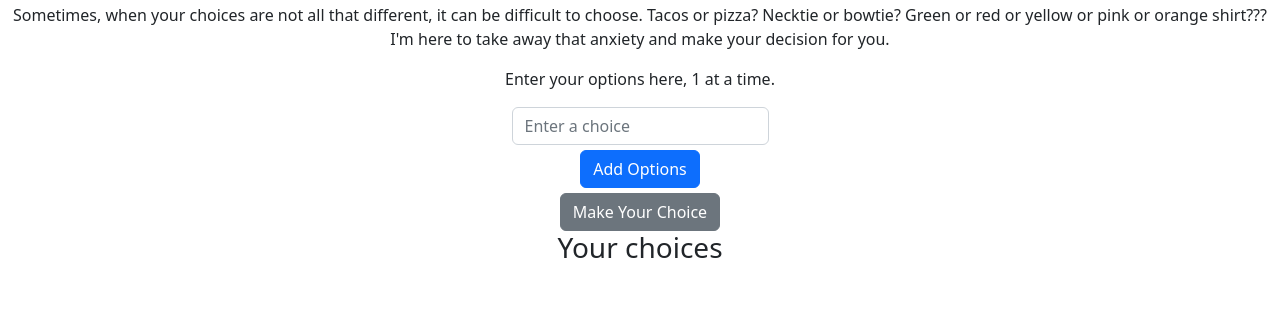
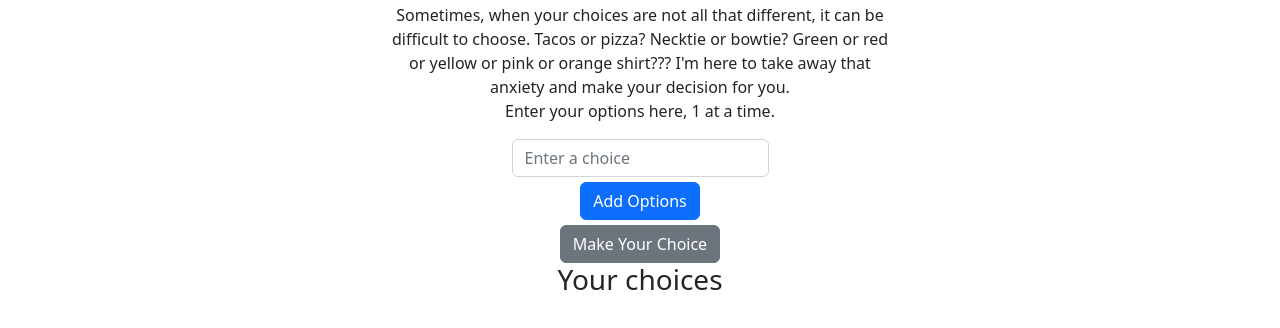
Before and after one commit to RanchoDad/choicesgame, a plain HTML site: page index.html in a window 1280 px wide. Shown: the part 58-386 px from the top of the page. Drawn offline with nearby package versions, Linux system fonts and the light colour scheme.

Commit message:
updated html and style

```diff
--- a/index.html
+++ b/index.html
@@ -12,7 +12,7 @@
 <body>
     <main>
         <h1>Make easy decisions, the hard way.</h1>
-        <p>Sometimes, when your choices are not all that different, it can be difficult to choose. Tacos or pizza? Necktie or bowtie? Green or red or yellow or pink or orange shirt??? I'm here to take away that anxiety and make your decision for you.</p>
+        <p class ="instructions">Sometimes, when your choices are not all that different, it can be difficult to choose. Tacos or pizza? Necktie or bowtie? Green or red or yellow or pink or orange shirt??? I'm here to take away that anxiety and make your decision for you.</p>
         <p>Enter your options here, 1 at a time.</p>
         <input type="text" class="form-control" id="choices" placeholder="Enter a choice">
         <button class="btn btn-primary" id="add-choice">Add Options</button>
--- a/style.css
+++ b/style.css
@@ -9,9 +9,13 @@ main {
     text-align: center;
     justify-content: center;
     align-items: center;
+}
+.instructions {
+    display: flex;
+    width: 500px;
+    margin: auto;
 
 }
-
 input {
     display: block;
     margin: 0 auto;
```
